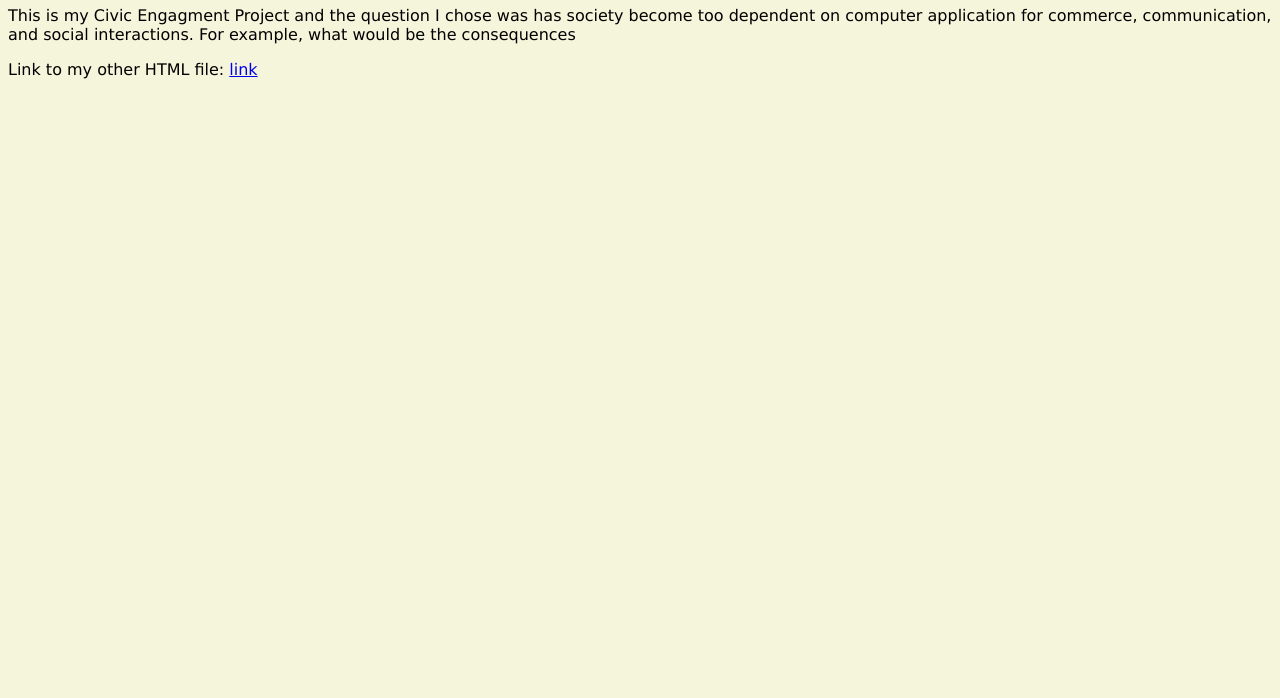
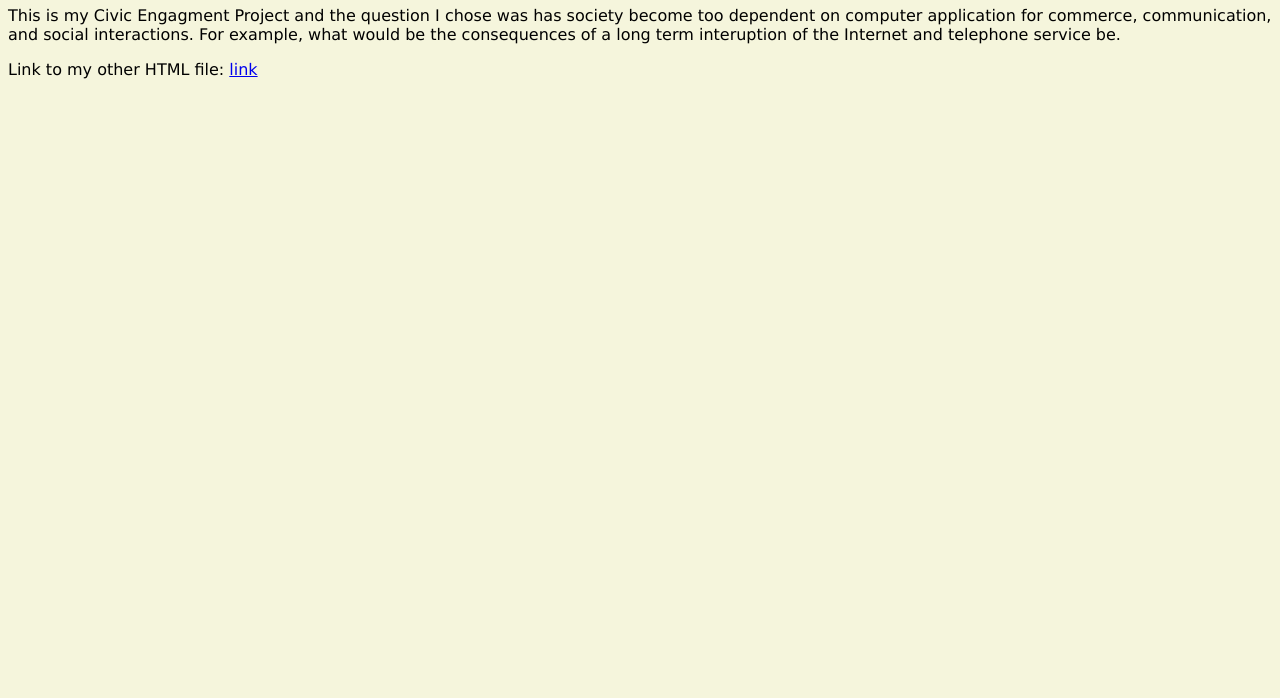
Before and after one commit to mhogan-pvcc/mhogan-pvcc.github.io, a plain HTML site: page index.html in a window 1280 px wide. Shown: the part 102-800 px from the top of the page. Drawn offline with Linux system fonts and the light colour scheme.

Commit message:
Update index.html

```diff
--- a/index.html
+++ b/index.html
@@ -8,7 +8,7 @@
 
   <body>
     <h1>My page on GitHub</h1>
-    <p> This is my Civic Engagment Project and the question I chose was has society become too dependent on computer application for commerce, communication, and social interactions. For example, what would be the consequences  </p>
+    <p> This is my Civic Engagment Project and the question I chose was has society become too dependent on computer application for commerce, communication, and social interactions. For example, what would be the consequences of a long term interuption of the Internet and telephone service be.  </p>
     <p> Link to my other HTML file: <a href="attendance activity.html">link</a></p>
   </body>
 </html>
```
